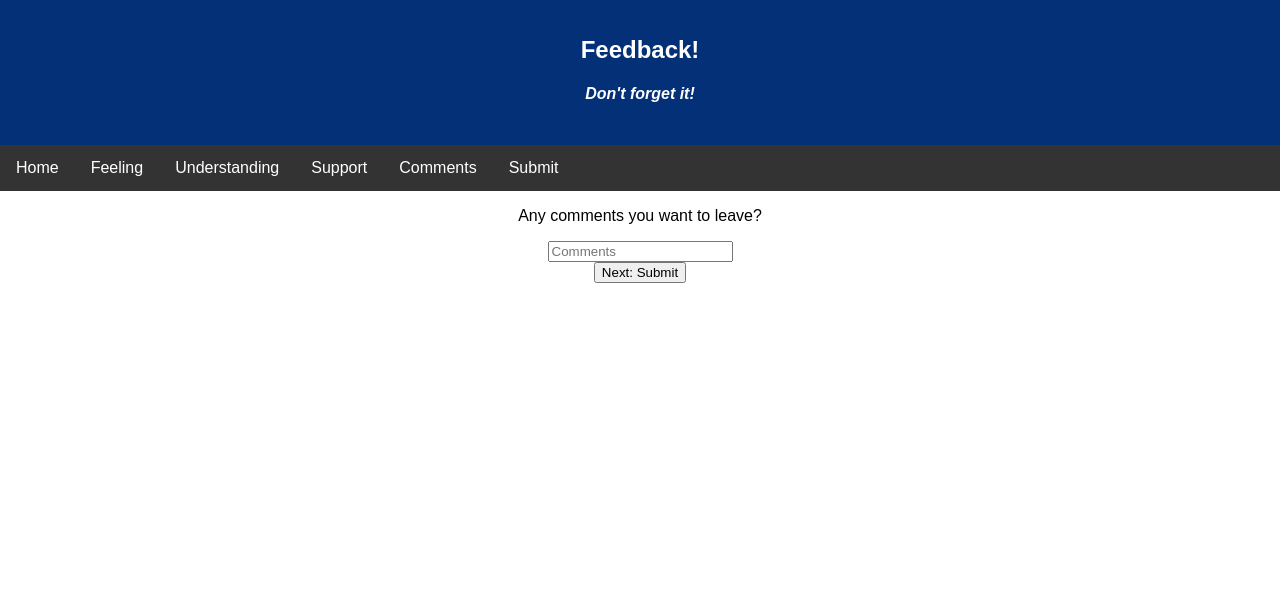
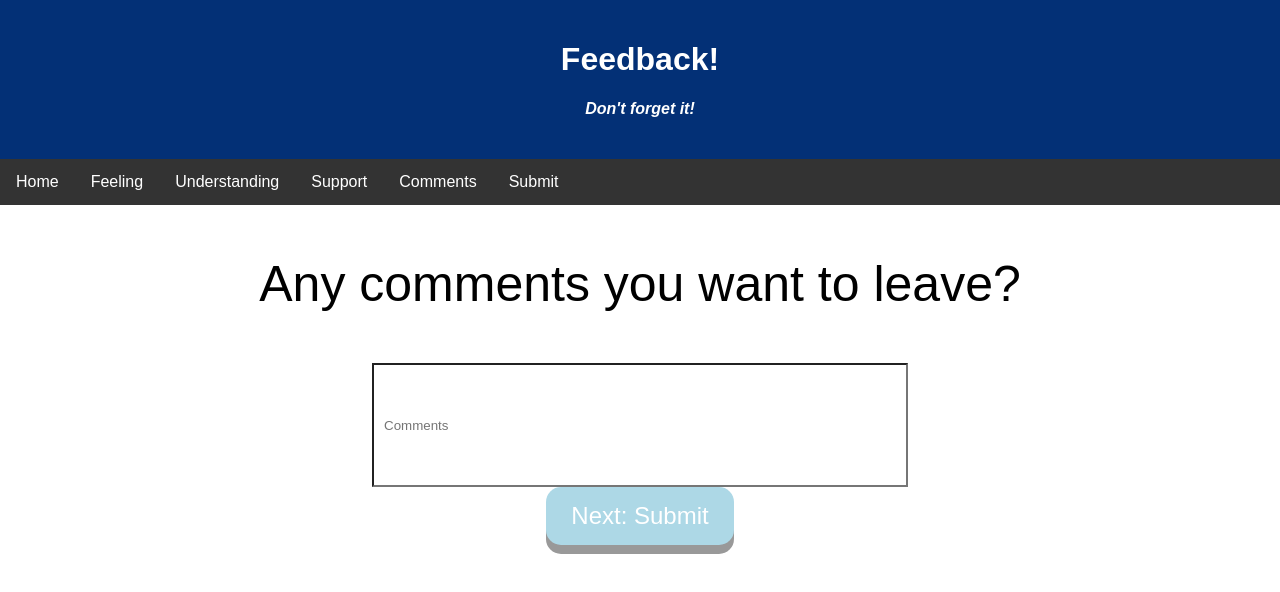
Before and after one commit to lindseymaae/feedback-weekend-challenge, a React (Create React App) app: page /#/comments in a window 1280 px wide. Shown: the top 592 px of the page. Built offline with nearby package versions, Linux system fonts and the light colour scheme.

Commit message:
adds styling

```diff
--- a/src/components/App/App.css
+++ b/src/components/App/App.css
@@ -10,7 +10,7 @@
 }
 
 .App-title {
-  font-size: 1.5em;
+  font-size: 2 em;
 }
 
 .App-intro {
@@ -42,3 +42,34 @@ li a {
 li a:hover {
   background-color: #111;
 }
+
+.comments {
+  width: 40%;
+  height: 100px;
+  padding: 10px;
+  background-color: white;
+}
+
+.submitButton{
+  box-shadow: 0 8px 16px 0 rgba(0,0,0,0.2), 0 6px 20px 0 rgba(0,0,0,0.19);
+
+}
+.nextButton {
+  box-shadow: 0 8px 16px 0 rgba(0,0,0,0.2), 0 6px 20px 0 rgba(0,0,0,0.19);
+  display: inline-block;
+  padding: 15px 25px;
+  font-size: 24px;
+  cursor: pointer;
+  text-align: center;
+  text-decoration: none;
+  outline: none;
+  color: #fff;
+  background-color: lightblue;
+  border: none;
+  border-radius: 15px;
+  box-shadow: 0 9px #999;
+}
+
+.pageHeading{
+  font-size: 50px
+}
--- a/src/components/Comments/Comments.js
+++ b/src/components/Comments/Comments.js
@@ -6,11 +6,11 @@ class Comments extends Component {
         return (
             <>
                 <div>
-                    <p>Any comments you want to leave?</p>
+                    <p class="pageHeading">Any comments you want to leave?</p>
                     <input className="comments" placeholder="Comments" type="text" />
                 </div>
                 <div>
-                    <button>Next: Submit</button>
+                    <button className="nextButton">Next: Submit</button>
                 </div>
             </>
         )
--- a/src/components/Feeling/Feeling.js
+++ b/src/components/Feeling/Feeling.js
@@ -4,11 +4,11 @@ import axios from 'axios';
 class Feeling extends Component {
     render() {
         return (
-<div>
-    <p>How are you feeling today?</p>
-    <input placeholder="Feeling" type="number" />
-    <button>Next</button>
-</div>
+            <div>
+                <p class="pageHeading">How are you feeling today?</p>
+                <input placeholder="Feeling" type="number" />
+                <button>Next</button>
+            </div>
         )
     }
 }
--- a/src/components/Home/Home.js
+++ b/src/components/Home/Home.js
@@ -5,8 +5,8 @@ class Home extends Component {
     render() {
         return (
             <div>
-                <p>Please Enter Your Feedback on the Following Pages</p>
-                <button>Next: How are you feeling?</button>
+                <h1 class="pageHeading">Please Enter Your Feedback on the Following Pages</h1>
+                <button className="nextButton">Next: How are you feeling?</button>
             </div>
         )
     }
--- a/src/components/Submit/Submit.js
+++ b/src/components/Submit/Submit.js
@@ -4,10 +4,14 @@ import axios from 'axios';
 class Home extends Component {
     render() {
         return (
+            <>
             <div>
-                <p>Please Review your Responses</p>
-                <button>Submit</button>
+                    <h1 class="pageHeading">Please Review your Responses</h1>
+</div>
+<div>
+                <button className="submitButton">Submit</button>
             </div>
+            </>
         )
     }
 }
--- a/src/components/Supported/Supported.js
+++ b/src/components/Supported/Supported.js
@@ -5,7 +5,7 @@ class Supported extends Component {
     render() {
         return (
             <div>
-                <p>How well are you being supported?</p>
+                <p class="pageHeading">How well are you being supported?</p>
                 <input placeholder="Supported" type="number" />
                 <button>Next</button>
             </div>
--- a/src/components/Understanding/Understanding.js
+++ b/src/components/Understanding/Understanding.js
@@ -5,7 +5,7 @@ class Understanding extends Component {
     render() {
         return (
             <div>
-                <p>How well are you understanding the content?</p>
+                <p class="pageHeading">How well are you understanding the content?</p>
                 <input placeholder="Understanding" type="number" />
                 <button>Next</button>
             </div>
```
